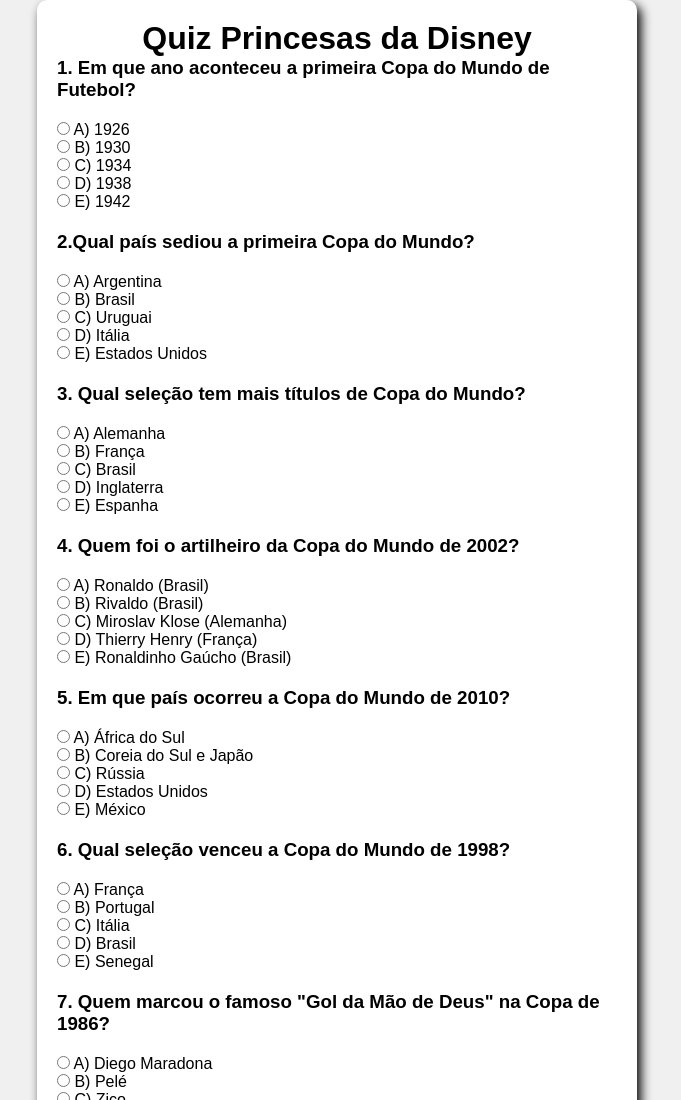
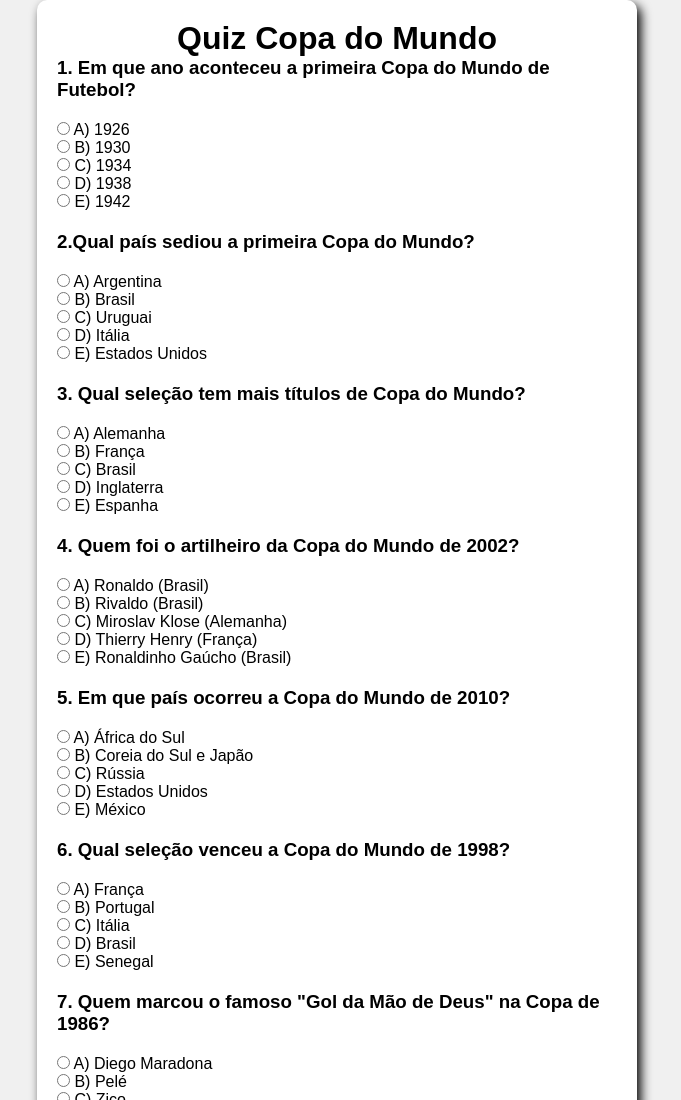
Before and after one commit to caiooscardoso/ExercicioFormularioSom, a plain HTML site: page index.html in a window 1280 px wide. Shown: the top 1100 px of the page, without its empty margins (303-984 px from the left). Drawn offline with Linux system fonts and the light colour scheme.

Commit message:
inicializando repositorio

```diff
--- a/index.html
+++ b/index.html
@@ -3,12 +3,12 @@
 <head>
     <meta charset="UTF-8">
     <meta name="viewport" content="width=device-width, initial-scale=1.0">
-    <title>Exercício formulário Som princesas</title>
+    <title>Exercício formulário Som</title>
     <link rel="stylesheet" href="style.css">
 </head>
 <body>
     <main class="quiz-selection">
-        <h1>Quiz Princesas da Disney</h1>
+        <h1>Quiz Copa do Mundo</h1>
         <form id="quiz-form">
             <section class="questoes">
                 <h3>1. Em que ano aconteceu a primeira Copa do Mundo de Futebol?</h3>
```
